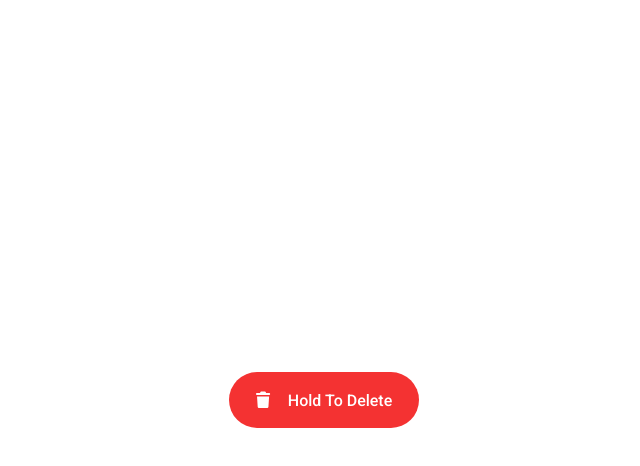
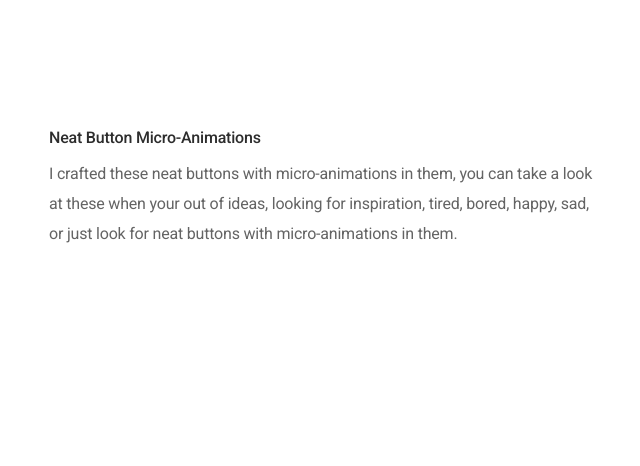
Before and after one commit to ArnavNath550/NeatButtonMicroAnimations, a React (Vite) app: page / in a window 1280 px wide. Shown: the top 466 px of the page, without its empty margins (316-956 px from the left). Built offline with nearby package versions, Linux system fonts and the light colour scheme.

Commit message:
stagger, delay animation

```diff
--- a/src/App.tsx
+++ b/src/App.tsx
@@ -2,12 +2,52 @@ import { useState } from "react";
 import ProcessingButton from "./components/ProcessingButton";
 import HoldToDeleteButton from "./components/HoldToDeleteButton";
 
+import styled from "styled-components";
+
 function App() {
   return (
-    <>
-      <HoldToDeleteButton />
-    </>
+    <StyledContainer>
+      <StyledContent basics-prose>
+        <StyledContentHeading basics-text stagger={1} data-animate>
+          Neat Button Micro-Animations
+        </StyledContentHeading>
+        <StyledContentDescription basics-text stagger={1.5} data-animate>
+          I crafted these neat buttons with micro-animations in them, you can
+          take a look at these when your out of ideas, looking for inspiration,
+          tired, bored, happy, sad, or just look for neat buttons with
+          micro-animations in them.
+        </StyledContentDescription>
+      </StyledContent>
+    </StyledContainer>
   );
 }
 
 export default App;
+
+const StyledContainer = styled.div`
+  max-width: 550px;
+  margin: 8rem auto;
+`;
+
+const StyledContent = styled.div`
+  display: flex;
+  flex-direction: column;
+  gap: 12px;
+`;
+
+const StyledContentHeading = styled.div<{ stagger: number }>`
+  font-size: 1rem;
+  letter-spacing: -0.2px;
+  font-weight: 450;
+  color: var(--text);
+  --stagger: ${(props) => props.stagger};
+`;
+
+const StyledContentDescription = styled.div<{ stagger: number }>`
+  font-size: 1rem;
+  letter-spacing: -0.2px;
+  font-weight: 400;
+  color: var(--info);
+  line-height: 30px;
+  --stagger: ${(props) => props.stagger};
+`;
--- a/src/index.css
+++ b/src/index.css
@@ -9,6 +9,8 @@
 }
 
 :root {
+    --text: #2d2d2d;
+    --info: #646464;
     --primary: #f46132;
     --primaryLighter: #f9774d;
     --primaryDarker: #de4817;
@@ -51,3 +53,37 @@ body {
     width: 100%;
     height: 100%;
 }
+
+[basics-prose] p [basics-text] {
+    font-feature-settings: "kern", "frac", "kern", "ss02";
+    margin: 0px;
+}
+
+@keyframes enter {
+    0% {
+        opacity: 0;
+        transform: translateY(10px);
+    }
+
+    100% {
+        opacity: 1;
+        transform: none;
+    }
+}
+
+@media (prefers-reduced-motion: no-preference) {
+    [data-animate] {
+        animation: enter 0.6s ease both;
+        animation-delay: calc(var(--stagger) * var(--delay));
+    }
+}
+
+[data-animate] {
+    --stagger: 0;
+    --delay: 120ms;
+    --start: 0ms;
+}
+
+[basics-text] {
+    margin: 0px;
+}
```
